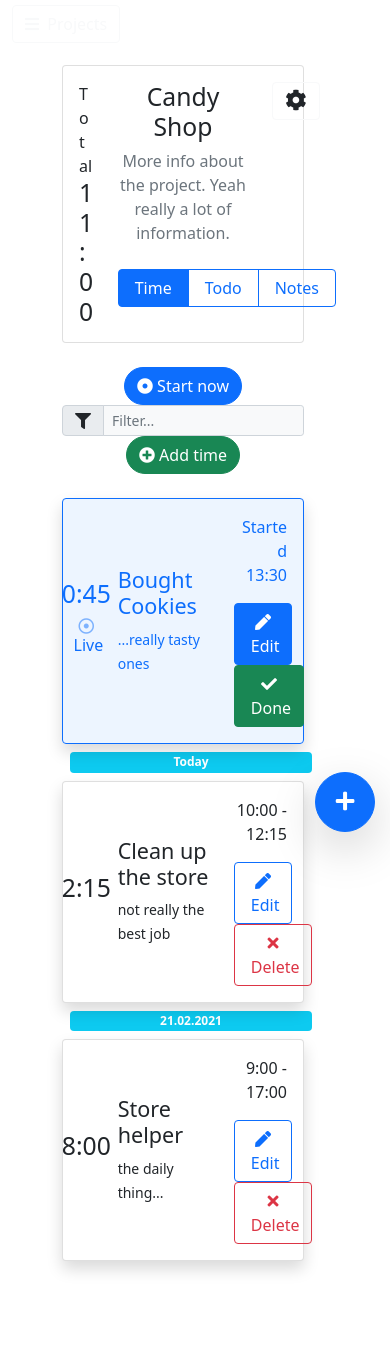
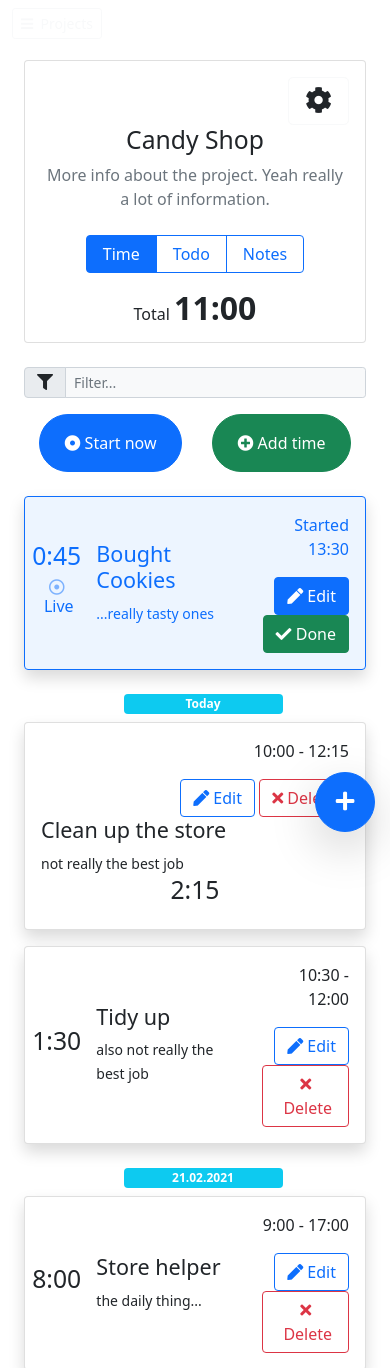
Before and after one commit to superjojo140/livetime, a plain HTML site: page public/index.html in a window 390 px wide. Shown: the top 1368 px of the page. Before the commit the page ends 1290 px from the top, so only its background shows below. Drawn offline with nearby package versions, Linux system fonts and the light colour scheme; a script that the page names is missing.

Commit message:
A bit more responsiveness

```diff
--- a/public/index.html
+++ b/public/index.html
@@ -24,7 +24,9 @@
     <div class="row container-fluid">
 
         <!--Menu toggle button-->
-        <button class="btn btn-outline-light menu-button position-fixed d-md-none" type="button" data-bs-toggle="collapse" data-bs-target="#sidebar_menu" aria-controls="sidebarMenu" aria-expanded="true" aria-label="Toggle navigation">
+        <button class="btn btn-sm btn-outline-light menu-button position-fixed d-md-none" type="button"
+            data-bs-toggle="collapse" data-bs-target="#sidebar_menu" aria-controls="sidebarMenu" aria-expanded="true"
+            aria-label="Toggle navigation">
             <i class="fas fa-bars"></i>&nbsp; Projects
         </button>
 
@@ -36,8 +38,7 @@
 
                 <h5 class="sidebar-heading d-flex justify-content-between align-items-center px-3 mt-4 text-muted">
                     <span>Projects</span>
-                    <button class="btn btn-primary btn-rounded" data-bs-toggle="modal"
-                    data-bs-target="#projectModal">
+                    <button class="btn btn-primary btn-rounded" data-bs-toggle="modal" data-bs-target="#projectModal">
                         <i class="fas fa-plus-circle"></i> New
                     </button>
                 </h5>
@@ -69,15 +70,17 @@
             <div id="projectDetailContainer" class="main-content-inner">
                 <div class="card">
                     <div class="card-body">
-                        <div class="row">
-                            <div class="col-2 justify-content-end d-flex flex-column">
-                                <div>Total <h2 class="m-0">11:00</h2>
-                                </div>
+                        <div class="row d-flex flex-row-reverse">
+                            <div class="col-md-2 text-end">
+                                <button class="btn btn-lg btn-outline-light text-dark">
+                                    <i class="fa-lg fas fa-cog"></i>
+                                </button>
                             </div>
-                            <div class="col-8 text-center">
+                            <div class="col-md-8 text-center">
                                 <h2>Candy Shop</h2>
-                                <span class="text-muted">More info about the project. Yeah really a lot of
-                                    information.</span>
+                                <span class="text-muted">
+                                    More info about the project. Yeah really a lot of information.
+                                </span>
                                 <br>
                                 <div class="btn-group mt-4" role="group" aria-label="Basic example">
                                     <button type="button" class="btn btn-primary px-3">Time</button>
@@ -85,18 +88,18 @@
                                     <button type="button" class="btn btn-outline-primary px-3">Notes</button>
                                 </div>
                             </div>
-                            <div class="col-2 text-end">
-                                <button class="btn btn-outline-light text-dark"><i
-                                        class="fa-lg fas fa-cog"></i></button>
-
+                            <div class="col-md-2 justify-content-end align-items-center d-flex flex-column">
+                                <div class="mt-4">
+                                    <span class="line-height-sm">Total <strong class="text-lg">11:00</strong></span>
+                                </div>
                             </div>
                         </div>
                     </div>
                 </div>
 
                 <div class="row justify-content-center align-items-center my-4">
-
-                    <div class="col-md-3 text-center">
+                    <!-- Add new Element button on desktop-->
+                    <div class="col-md-3 text-center d-none d-sm-none d-md-block">
                         <button class="btn btn-primary btn-rounded"> <i class="fas fa-dot-circle"></i>&nbsp;Start
                             now</button>
                     </div>
@@ -106,13 +109,23 @@
                             <input type="text" class="form-control form-control-sm bg-light" placeholder="Filter...">
                         </div>
                     </div>
-                    <div class="col-md-3 text-center">
+                    <!-- Add new Element button on desktop-->
+                    <div class="col-md-3 text-center d-none d-sm-none d-md-block">
                         <button class="btn btn-success btn-rounded"> <i class="fas fa-plus-circle"></i>&nbsp;Add
                             time</button>
                     </div>
+                    <!-- Add new Element buttons on mobile-->
+                    <div class="col-md-4 text-center d-flex d-md-none mt-3 justify-content-around">
+                        <button class="btn py-3 px-4 btn-primary btn-rounded">
+                             <i class="fas fa-dot-circle"></i>&nbsp;Start now
+                        </button>
+                        <button class="btn py-3 px-4 btn-success btn-rounded">
+                             <i class="fas fa-plus-circle"></i>&nbsp;Add time
+                        </button>
+                    </div>
                 </div>
 
-                <div class="card shadow bg-light-primary">
+                <div class="card shadow mb-3 bg-light-primary">
                     <div class="card-body">
                         <div class="row">
                             <div class="col-2 d-flex align-items-center justify-content-center">
@@ -151,28 +164,63 @@
                 </div>
 
                 <div class="row d-flex justify-content-center">
-                    <div class="col-lg-2 col-md-3 text-center">
+                    <div class="col-lg-2 col-md-3  col-sm-4 col-6 text-center">
                         <span class="badge bg-info m-2 full-width">Today</span>
                     </div>
                 </div>
 
-                <div class="card shadow hover-light">
+                <div class="card shadow hover-light mb-3">
+                    <div class="card-body">
+                        <div class="row flex-row-reverse">
+
+                            <div class="col-md-4">
+                                <div class="row">
+                                    <div class="col-12 text-end">
+                                        <span>10:00 - 12:15</span>
+                                    </div>
+                                </div>
+                                <div class="row align-items-baseline">
+                                    <div class="col-12 text-end pt-3">
+                                        <button class="btn btn-outline-primary" type="button"><i
+                                                class="fas fa-pen"></i>&nbsp;Edit</button>
+                                        <button class="btn btn-outline-danger" type="button"><i
+                                                class="fas fa-times"></i>&nbsp;Delete</button>
+                                    </div>
+                                </div>
+                            </div>
+
+                            <div class="col-md-6 d-flex align-items-center">
+                                <div>
+                                    <h4>Clean up the store</h4>
+                                    <small class="">not really the best job</small>
+                                </div>
+                            </div>
+
+                            <div class="col-md-2 d-flex align-items-center justify-content-center">
+                                <h2>2:15</h2>
+                            </div>
+
+                        </div>
+                    </div>
+                </div>
+
+                <div class="card shadow hover-light mb-3">
                     <div class="card-body">
                         <div class="row">
                             <div class="col-2 d-flex align-items-center justify-content-center">
-                                <h2>2:15</h2>
+                                <h2>1:30</h2>
                             </div>
                             <div class="col-6 d-flex align-items-center">
                                 <div>
-                                    <h4>Clean up the store</h4>
-                                    <small class="">not really the best job</small>
+                                    <h4>Tidy up</h4>
+                                    <small class="">also not really the best job</small>
                                 </div>
 
                             </div>
                             <div class="col-4">
                                 <div class="row">
                                     <div class="col-12 text-end">
-                                        <span>10:00 - 12:15</span>
+                                        <span>10:30 - 12:00</span>
                                     </div>
                                 </div>
                                 <div class="row align-items-baseline">
@@ -191,12 +239,12 @@
                 </div>
 
                 <div class="row d-flex justify-content-center">
-                    <div class="col-lg-2 col-md-3 text-center">
+                    <div class="col-lg-2 col-md-3  col-sm-4 col-6 text-center">
                         <span class="badge bg-info m-2 full-width">21.02.2021</span>
                     </div>
                 </div>
 
-                <div class="card shadow">
+                <div class="card shadow hover-light mb-3">
                     <div class="card-body">
                         <div class="row">
                             <div class="col-2 d-flex align-items-center justify-content-center">
--- a/public/livetime.css
+++ b/public/livetime.css
@@ -27,18 +27,16 @@
     z-index: 1;
 }
 
-.profile-pic{
-    width: 150px;
-    height: 150px;
+.container-fluid{
+    padding-right: 0px;
 }
 
 .main-content{
     margin-top:60px;
-    padding: 5px 50px;
 }
 
 .main-content-inner{
-    max-width: 900px;
+    max-width: 800px;
     margin-left: auto;
     margin-right: auto;
 }
@@ -116,5 +114,17 @@
 .menu-button{
     z-index: 150;
     width: auto;
-    top: 5px;
+    top: 8px;
 }
+
+.text-lg{
+    font-size: xx-large;
+}
+
+.text-md{
+    font-size: 1rem;
+}
+
+.line-height-sm{
+    line-height: 0.7;
+}
```
